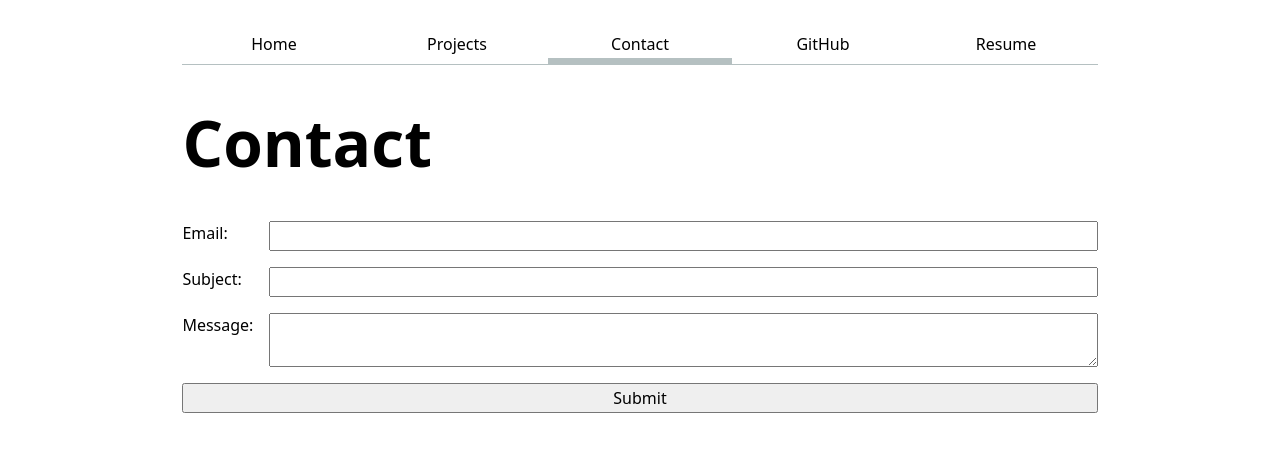
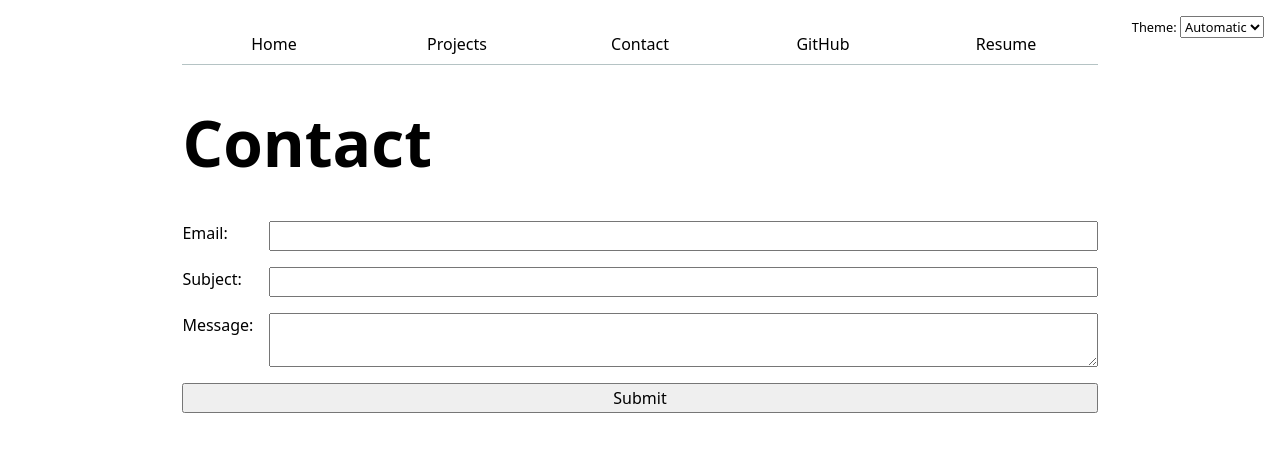
Before and after one commit to marcusderamos/portfolio, a plain HTML site: page contact/index.html in a window 1280 px wide. Drawn offline with Linux system fonts and the light colour scheme.

Commit message:
Add automatic navigation and theme switcher

```diff
--- a/contact/index.html
+++ b/contact/index.html
@@ -5,15 +5,9 @@
     <meta name="viewport" content="width=device-width, initial-scale=1.0">
     <title>Contact</title>
     <link rel="stylesheet" href="../style.css">
+    <script src="../global.js" type="module"></script>
 </head>
 <body>
-    <nav>
-  <a href="../index.html">Home</a>
-  <a href="../projects/index.html">Projects</a>
-  <a href="../contact/index.html" class="current" aria-current="page">Contact</a>
-  <a href="https://github.com/marcusderamos" target="_blank">GitHub</a>
-  <a href="../resume/index.html">Resume</a>
-    </nav>
 
     <h1>Contact</h1>
     <form action="mailto:marcusderamos@gmail.com" method="POST" enctype="text/plain">
--- /dev/null
+++ b/global.js
@@ -0,0 +1,79 @@
+console.log("IT’S ALIVE!");
+
+function $$(selector, context = document) {
+  return Array.from(context.querySelectorAll(selector));
+}
+
+let pages = [
+  { url: "", title: "Home" },
+  { url: "projects/", title: "Projects" },
+  { url: "contact/", title: "Contact" },
+  { url: "https://github.com/marcusderamos", title: "GitHub" },
+  { url: "resume/", title: "Resume" }
+];
+
+const BASE_PATH =
+  location.hostname === "localhost" ||
+  location.hostname === "127.0.0.1"
+    ? "/"
+    : "/portfolio/";
+
+let nav = document.createElement("nav");
+document.body.prepend(nav);
+
+for (let page of pages) {
+  let url = page.url;
+
+  if (!url.startsWith("http")) {
+    url = BASE_PATH + url;
+  }
+
+  let a = document.createElement("a");
+  a.href = url;
+  a.textContent = page.title;
+  if (a.host === location.host &&
+    a.pathname === location.pathname) {
+    a.classList.add("current");
+    a.setAttribute("aria-current", "page");
+    }
+
+    if (a.host !== location.host) {
+        a.target = "_blank";
+        a.rel = "noopener";
+}
+  nav.append(a);
+}
+
+document.body.insertAdjacentHTML(
+  "afterbegin",
+  `
+  <label class="color-scheme">
+    Theme:
+    <select>
+      <option value="light dark">Automatic</option>
+      <option value="light">Light</option>
+      <option value="dark">Dark</option>
+    </select>
+  </label>
+  `
+);
+
+let select = document.querySelector(".color-scheme select");
+
+select.addEventListener("input", function (event) {
+  document.documentElement.style.setProperty(
+    "color-scheme",
+    event.target.value
+  );
+
+  localStorage.colorScheme = event.target.value;
+});
+
+if ("colorScheme" in localStorage) {
+  document.documentElement.style.setProperty(
+    "color-scheme",
+    localStorage.colorScheme
+  );
+
+  select.value = localStorage.colorScheme;
+}
--- a/style.css
+++ b/style.css
@@ -7,16 +7,20 @@ body {
   margin-inline: auto;
   padding: 1em;
 }
-/* Step 2: Navigation layout and accent color */
+/* Navigation layout and accent color */
 html {
   --color-accent: oklch(65% 50% 250);
   accent-color: var(--color-accent);
+  color-scheme: light dark;
 }
+
 
 nav {
   display: flex;
   margin-bottom: 1em;
   border-bottom: 1px solid oklch(80% 3% 200);
+  --border-color: oklch(50% 10% 200 / 40%);
+  border-bottom: 1px solid var(--border-color);
 }
 
 nav a {
@@ -30,18 +34,24 @@ nav a {
 nav a.current {
   border-bottom: 0.4em solid oklch(80% 3% 200);
   padding-bottom: 0.1em;
+  border-bottom: 0.4em solid var(--border-color);
 }
 
 nav a:hover {
   border-bottom: 0.4em solid var(--color-accent);
   padding-bottom: 0.1em;
-  background-color: oklch(from var(--color-accent) 95% 5% h);
+  background-color: color-mix(
+  in oklch,
+  var(--color-accent),
+  canvas 85%
+);
 }
 
 /* Step 3: Contact form typography and Grid layout */
 input,
 textarea,
-button {
+button,
+select {
   font: inherit;
 }
 
@@ -115,3 +125,10 @@ h1, h2, h3, h4, h5, h6 {
   color: #666;
   font-size: 0.9em;
 }
+
+.color-scheme {
+  position: absolute;
+  top: 1rem;
+  right: 1rem;
+  font-size: 80%;
+}
```
Also changed, not shown: index.html (+1 -8 lines), projects/index.html (+1 -7 lines), resume/index.html (+1 -7 lines).
